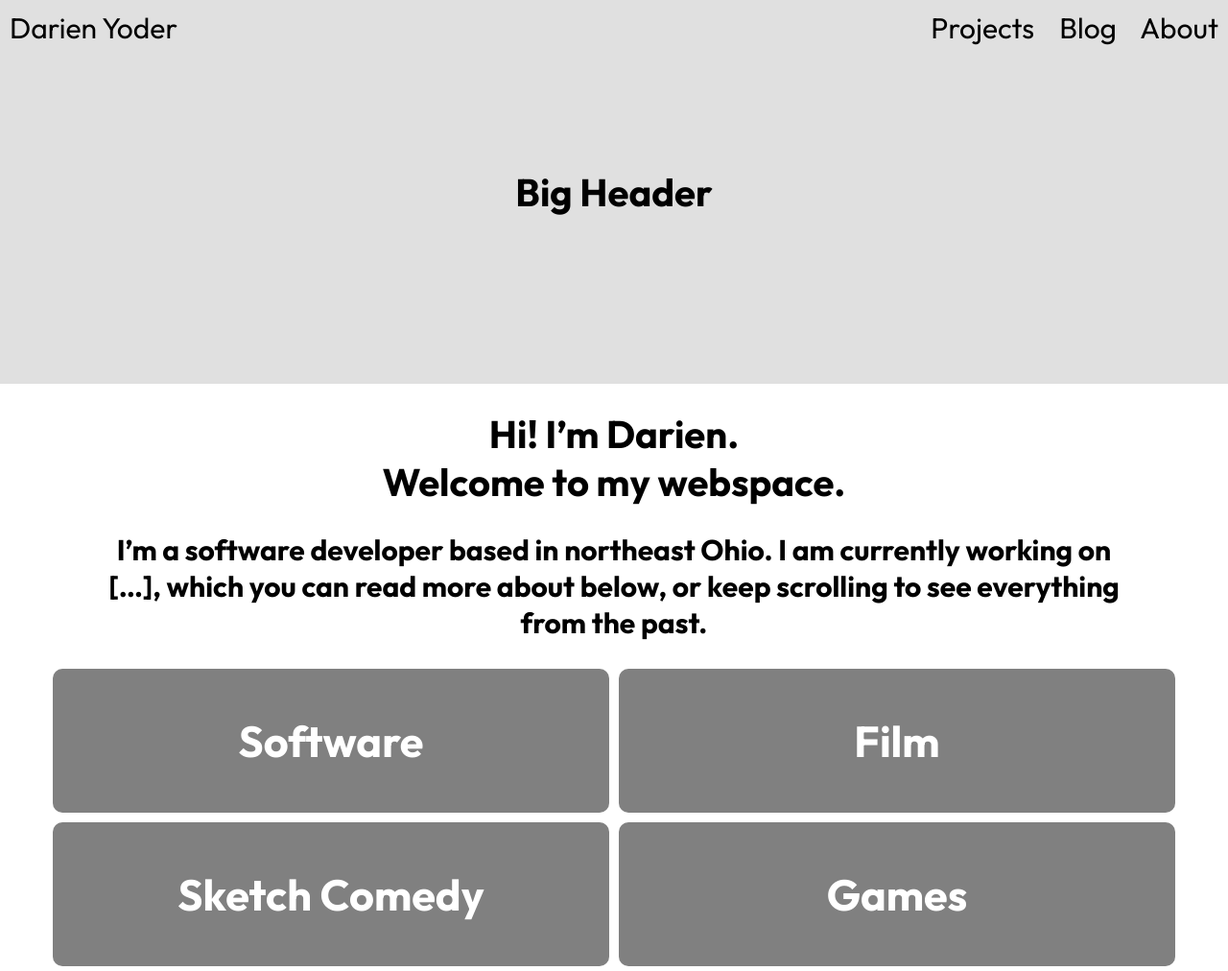
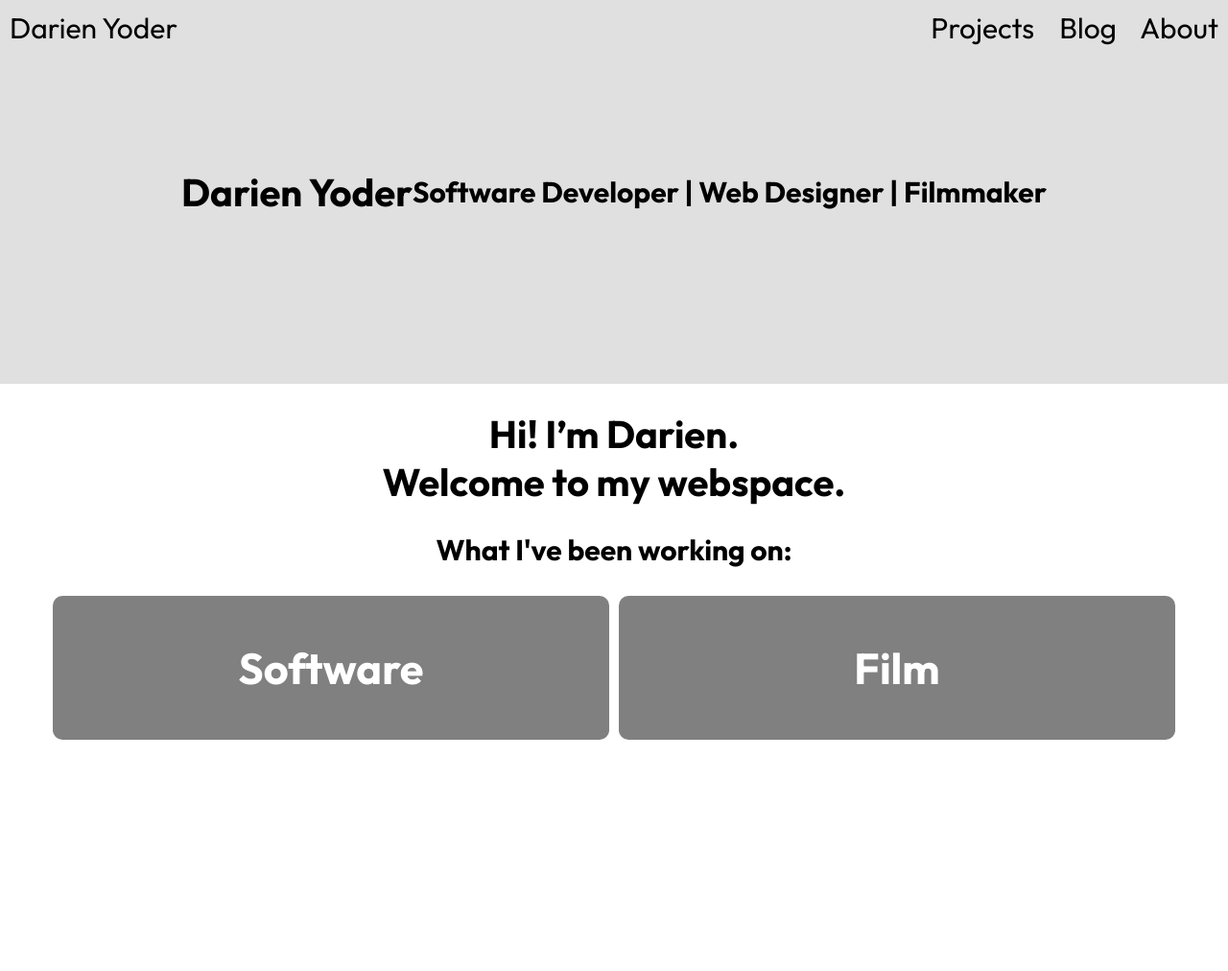
Before and after one commit to darienyoder/darienyoder.github.io, a Jekyll site: the page built from index.md, in a window 1280 px wide. Shown: the whole page at 96% size. Built offline with Jekyll 4.4.1, drawn with Linux system fonts in a browser that asks for light colours; after the commit the page ends 900 px from its top, so only the background shows below that.

Commit message:
Home page

```diff
--- a/_includes/big-header.html
+++ b/_includes/big-header.html
@@ -1,3 +1,4 @@
 <header id="big-header">
-    <h1>Big Header</h1>
+    <h1>Darien Yoder</h1>
+    <h2>Software Developer | Web Designer | Filmmaker</h2>
 </header>
--- a/_layouts/home.html
+++ b/_layouts/home.html
@@ -12,6 +12,7 @@ layout: base
         </div>
     </div>
 
+    <h2>What I've been working on:</h2>
     <div id="category-list">
         {% for item in site.data.portfolio-categories %}
             <a href="/category:{{ item.link }}"><h2>{{ item.name }}</h2></a>
--- a/index.md
+++ b/index.md
@@ -4,5 +4,3 @@ title: Darien Yoder
 ---
 
 # Hi! I'm Darien. <br> Welcome to my webspace.
-
-## I'm a software developer based in northeast Ohio. I am currently working on [...], which you can read more about below, or keep scrolling to see everything from the past.
```
Also changed, not shown: _data/portfolio-categories.yml (+7 -4 lines).
